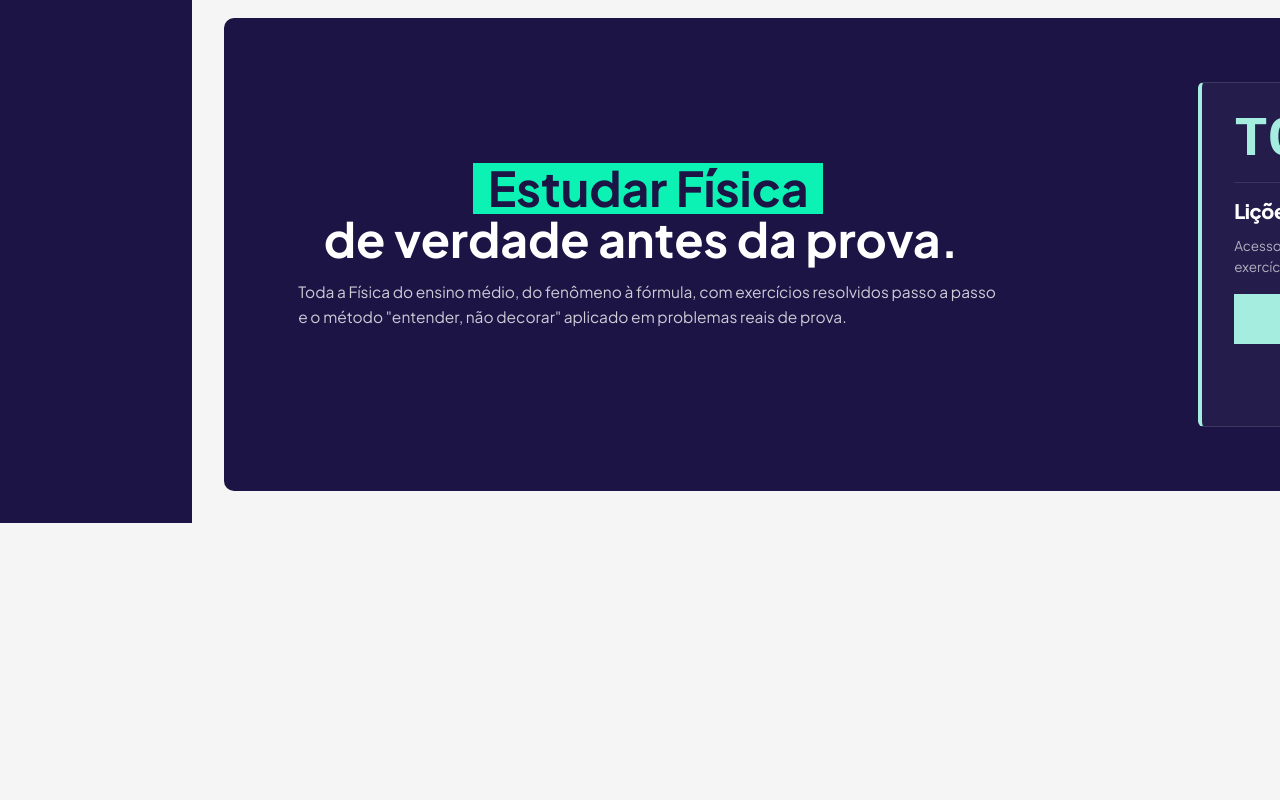
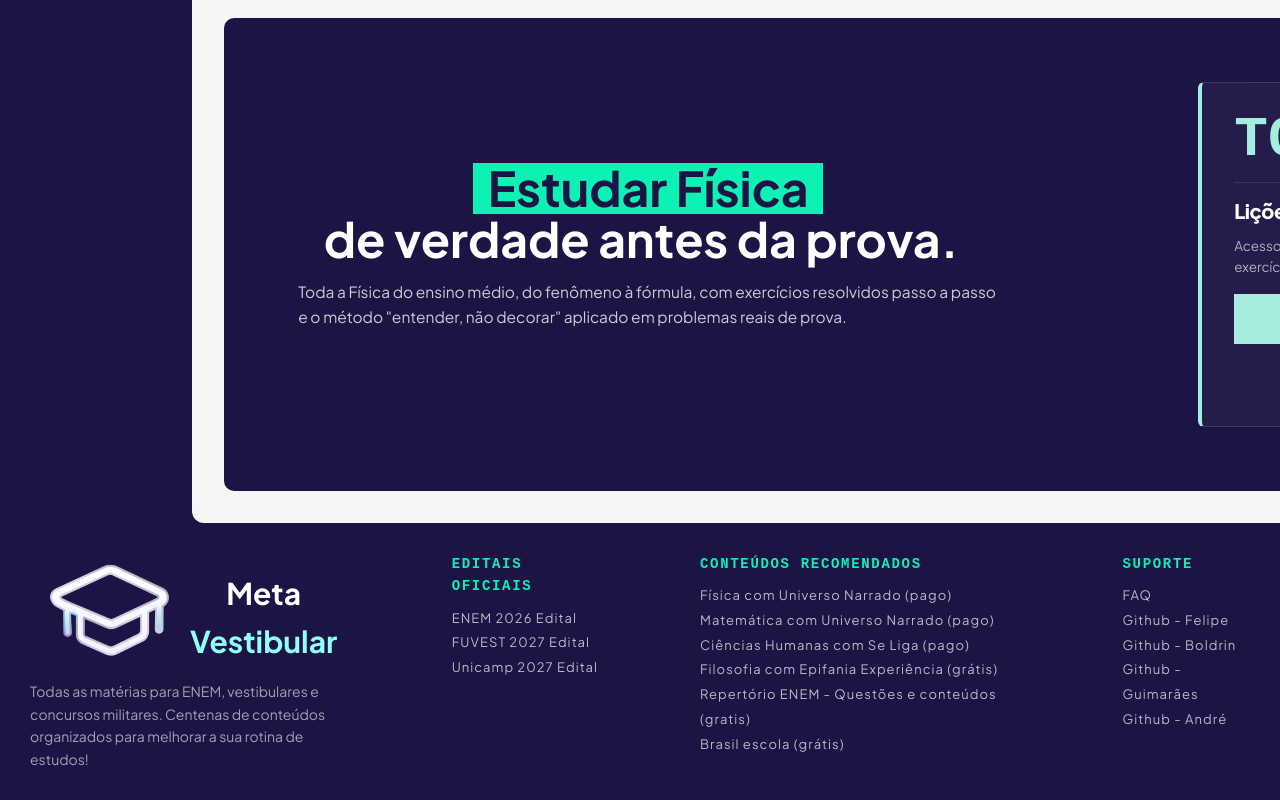
Before and after one commit to Kilogabu/Meta-Vestibular, a plain HTML site: page index.html in a window 1280 px wide. Shown: the part 1039-1839 px from the top of the page. Before the commit the page ends 1562 px from the top, so only its background shows below. Drawn offline with Linux system fonts and the light colour scheme; a web font is replaced by a local one.

Commit message:
third commit

```diff
--- a/index.html
+++ b/index.html
@@ -10,6 +10,7 @@
     <link rel="preconnect" href="https://fonts.gstatic.com" crossorigin>
     <link href="https://fonts.googleapis.com/css2?family=Plus+Jakarta+Sans:wght@400;500;600;700;800&display=swap" rel="stylesheet">
     <link rel="preload" href="/assets/fonts/jetbrains-mono-var-latin.woff2" as="font" type="font/woff2" crossorigin="">
+
 </head>
 
 <body>
@@ -19,7 +20,7 @@
             <div class="header-img">
                 <img src="assets/metavestibular.png" class="logo-img">
             </div>
-            <h1> Meta <span id="vestibular-word">Vestibular</span> </h1>
+            <h1> Meta <span class="vestibular-word" id="header-span">Vestibular</span> </h1>
         </div>
 
         <div class="search-bar">
@@ -212,7 +213,60 @@
 
 
         </main>
+
     </div>
+    <footer>
+        <div class="footer-desc">
+            <div class="footer-logo">
+                <div class="footer-img">
+                    <img src="assets/metavestibular.png" class="logo-img">
+                </div>
+                <h2>Meta <span class="vestibular-word" id="footer-span">Vestibular</span></h2>
+            </div>
+
+            <p>Todas as matérias para ENEM, vestibulares e concursos militares. Centenas de conteúdos organizados para
+                melhorar a sua rotina de estudos!</p>
+        </div>
+
+
+
+        <div class="footer-col">
+            <h3>Editais Oficiais</h3>
+            <a class="footer-a" href="https://s5.static.brasilescola.uol.com.br/enem/2026/05/1-enem-2026-edital.pdf">ENEM
+                2026 Edital</a>
+            <a class="footer-a" href="https://www.fuvest.br/arquivos/vestibular/fuvest2027-resolucao-DOE.pdf">FUVEST 2027
+                Edital</a>
+            <a class="footer-a"
+                href="https://www.comvest.unicamp.br/wp-content/uploads/2026/07/VU2027-Manual-do-Ingresso.pdf">Unicamp 2027
+                Edital</a>
+
+        </div>
+
+        <div class="footer-col">
+            <h3>Conteúdos Recomendados</h3>
+            <a href="https://universonarrado.com.br/cursos/licoes-de-fisica" class="footer-a">Física com Universo Narrado
+                (pago)</a>
+            <a href="https://universonarrado.com.br/cursos/licoes-de-matematica" class="footer-a">Matemática com Universo
+                Narrado (pago)</a>
+            <a href="https://seliga.com.br/" class="footer-a">Ciências Humanas com Se Liga (pago)</a>
+            <a href="https://epifaniaexperiencia.com.br/" class="footer-a">Filosofia com Epifania Experiência (grátis)</a>
+            <a href="https://aluno.repertorioenem.com.br/dashboard" class="footer-a">Repertório ENEM - Questões e conteúdos
+                (gratis)</a>
+            <a href="https://brasilescola.uol.com.br/" class="footer-a">Brasil escola (grátis)</a>
+
+        </div>
+
+        <div class="footer-col">
+            <h3>Suporte</h3>
+            <a class="footer-a" href="#">FAQ</a>
+            <a class="footer-a" href="https://github.com/Kilogabu">Github - Felipe</a>
+            <a class="footer-a" href="https://github.com/Kilogabu">Github - Boldrin</a>
+            <a class="footer-a" href="https://github.com/Kilogabu">Github - Guimarães</a>
+            <a class="footer-a" href="https://github.com/Kilogabu">Github - André</a>
+        </div>
+
+
+    </footer>
 </body>
 
 </html>
--- a/styles/style.css
+++ b/styles/style.css
@@ -6,8 +6,6 @@
     font-family: 'Plus Jakarta Sans', sans-serif;
 
 }
-
-
 
 html {
     scroll-behavior: smooth;
@@ -66,6 +64,7 @@ body {
 .app-container {
     display:flex;
     width: 100%;
+    background-color: var(--dark-purple);
 
 }
 
@@ -75,6 +74,8 @@ main{
     display: flex;
     justify-content: space-between;
     width: 100%;
+    border-radius:12px;
+    background-color: var(--bg-main);
 }
 
 a{
@@ -120,7 +121,7 @@ header {
     width:100px;
 }
 
-#vestibular-word{
+.vestibular-word{
     color: rgb(145, 255, 250);
 }
 
@@ -573,3 +574,77 @@ input:focus{
     justify-content: center;
     width: 350px;
 }
+
+
+/* ------------------ footer elements -------------------------- */
+
+footer{
+    background-color: var(--dark-purple);
+    display: flex;
+    color: rgba(255, 255, 255, 0.6);
+    gap: 100px;
+    padding: 30px;
+    justify-content: center;
+}
+
+.footer-desc{
+    display: flex;
+    align-items: center;
+    justify-content: center;
+    flex-direction: column;
+    width: 350px;
+}
+
+.footer-img{
+    height: auto;
+    width:160px;
+}
+
+.footer-logo{
+    color: var(--muted);
+    display: flex;
+    align-items: center;
+    align-self: flex-start;
+}
+
+.footer-logo h2{
+    color: var(--text-white);
+    font-size: 30px;
+    display: flex;
+    flex-direction: column;
+    align-items: center;
+    font-family: 'Plus Jakarta Sans';
+}
+
+#footer-span{
+    font-family: 'Plus Jakarta Sans';
+}
+
+.footer-desc p{
+    font-size: 14px;
+}
+
+
+.footer-col{
+    display: flex;
+    flex-direction: column;
+
+}
+
+.footer-col h3{
+    font-family: "JetBrains Mono", monospace;
+    font-weight: 600;
+    font-size: 14px;
+    text-transform: uppercase;
+    letter-spacing: .12em;
+    color: var(--aqua-green);
+    margin-bottom: 8px;
+}
+
+.footer-col a{
+    font-size: 13px;
+    font-family: 'Plus Jakarta Sans';
+    color: rgba(255, 255, 255, 0.7);
+    letter-spacing: 0.08em;
+    line-height: 1.9em
+}
```
Also changed, not shown: assets/fonts/jetbrains-mono-var-latin.woff2 (added).
